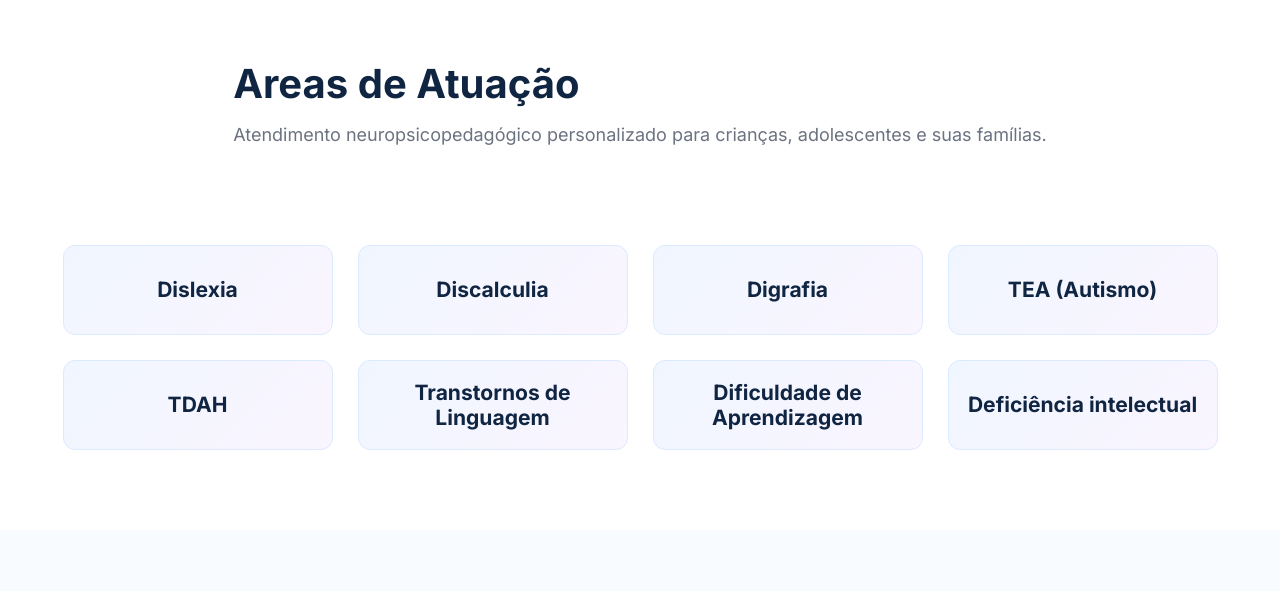
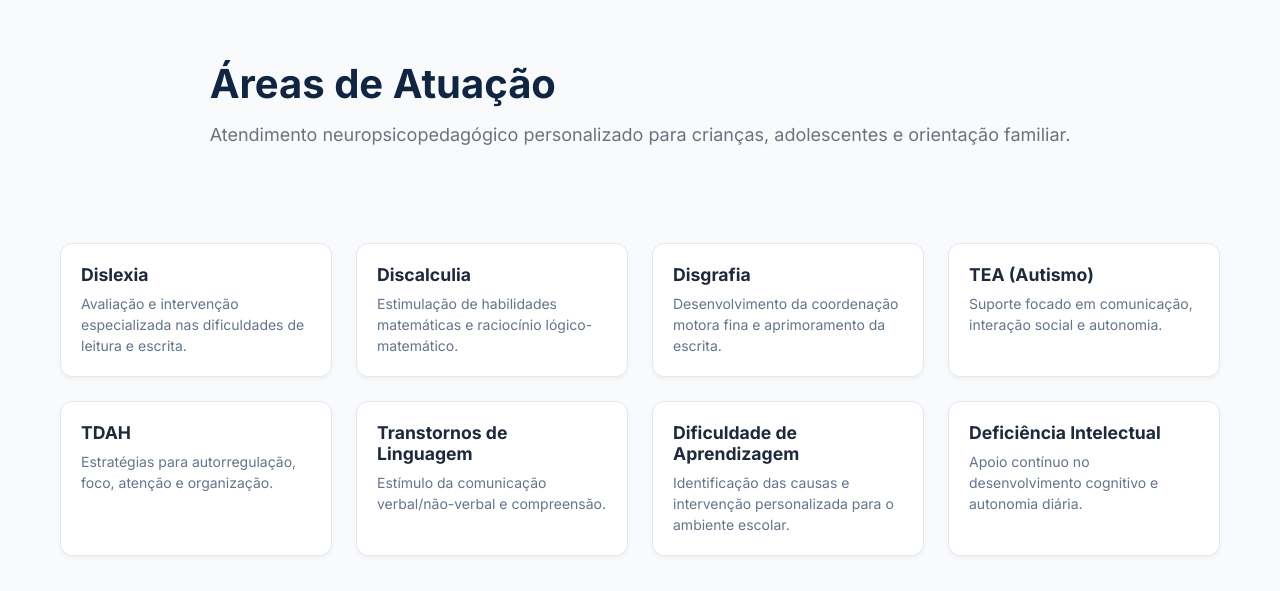
Before and after one commit to AlexandreAkkt/ErikaNeuropsicopedagoga, a React (Vite) app: page / in a window 1280 px wide. Shown: the part 2929-3520 px from the top of the page. Built offline with nearby package versions, Linux system fonts and the light colour scheme.

Commit message:
Melhorando a seção Areas

```diff
--- a/src/components/Areas/Areas.css
+++ b/src/components/Areas/Areas.css
@@ -1,6 +1,6 @@
 /* Seção inteira com a largura total e a cor de fundo */
 .areas-section {
-  background-color: #faf8f6;
+  background-color: #f8fafc; /* Um cinza-azulado muito suave que passa tom clínico e moderno */
   width: 100%;
 }
 
@@ -16,33 +16,31 @@
   display: flex;
   flex-direction: column;
   align-items: center;
-  gap: 15px;
-  margin-bottom: 50px;
+  gap: 12px;
+  margin-bottom: 48px;
   text-align: center;
 }
 
-/* Grid dos cards */
+/* Grid dos cards limpo e responsivo */
 .areas-grid {
-  display: flex;
-  flex-wrap: wrap;
-  justify-content: center;
-  gap: 25px;
+  display: grid;
+  grid-template-columns: repeat(auto-fit, minmax(260px, 1fr));
+  gap: 24px;
+  width: 100%;
 }
 
 /* Responsividade */
 @media (max-width: 768px) {
   .container {
-    padding: 60px 20px;
+    padding: 50px 20px;
   }
 
   .container-title {
-    gap: 10px;
-    margin-bottom: 30px;
+    margin-bottom: 32px;
   }
 
   .areas-grid {
-    flex-direction: column;
-    align-items: center;
-    gap: 20px;
+    grid-template-columns: 1fr; /* 1 card por linha em telas móbile */
+    gap: 16px;
   }
 }
--- a/src/components/Areas/Areas.jsx
+++ b/src/components/Areas/Areas.jsx
@@ -2,30 +2,65 @@ import "./Areas.css";
 import Title from "../Text/Title";
 import Card from "../Card/Card";
 
-let areas = [
-  "Dislexia",
-  "Discalculia",
-  "Digrafia",
-  "TEA (Autismo)",
-  "TDAH",
-  "Transtornos de Linguagem",
-  "Dificuldade de Aprendizagem",
-  "Deficiência intelectual"
+const areas = [
+  {
+    title: "Dislexia",
+    description:
+      "Avaliação e intervenção especializada nas dificuldades de leitura e escrita.",
+  },
+  {
+    title: "Discalculia",
+    description:
+      "Estimulação de habilidades matemáticas e raciocínio lógico-matemático.",
+  },
+  {
+    title: "Disgrafia",
+    description:
+      "Desenvolvimento da coordenação motora fina e aprimoramento da escrita.",
+  },
+  {
+    title: "TEA (Autismo)",
+    description: "Suporte focado em comunicação, interação social e autonomia.",
+  },
+  {
+    title: "TDAH",
+    description:
+      "Estratégias para autorregulação, foco, atenção e organização.",
+  },
+  {
+    title: "Transtornos de Linguagem",
+    description: "Estímulo da comunicação verbal/não-verbal e compreensão.",
+  },
+  {
+    title: "Dificuldade de Aprendizagem",
+    description:
+      "Identificação das causas e intervenção personalizada para o ambiente escolar.",
+  },
+  {
+    title: "Deficiência Intelectual",
+    description:
+      "Apoio contínuo no desenvolvimento cognitivo e autonomia diária.",
+  },
 ];
+
 function Areas() {
   return (
-    <section id="areas">
+    <section id="areas" className="areas-section">
       <div className="container">
         <div className="container-title">
           <Title
-            title="Areas de Atuação"
-            description="Atendimento neuropsicopedagógico personalizado para crianças, adolescentes e suas famílias."
+            title="Áreas de Atuação"
+            description="Atendimento neuropsicopedagógico personalizado para crianças, adolescentes e orientação familiar."
           />
         </div>
 
         <div className="areas-grid">
           {areas.map((area, index) => (
-            <Card key={index} title={area} />
+            <Card
+              key={index}
+              title={area.title}
+              description={area.description}
+            />
           ))}
         </div>
       </div>
--- a/src/components/Card/Card.css
+++ b/src/components/Card/Card.css
@@ -1,43 +1,28 @@
-/* Card individual */
-.area-card {
-  flex: 1 1 260px; /* Largura mínima de 260px e adapta automaticamente */
-  max-width: 270px; /* Largura máxima */
-
-  height: 90px; /* Altura do card */
-
-  display: flex; /* Centraliza o texto */
-  justify-content: center;
-  align-items: center;
-
-  border: 1px solid #dbeafe; /* Borda azul clara */
-  border-radius: 12px; /* Cantos arredondados */
-
-  background: linear-gradient(
-    135deg,
-    #f0f6ff,
-    #faf5ff
-  ); /* Fundo em degradê suave */
-
-  font-size: 18px; /* Tamanho do texto */
-  font-weight: 600; /* Texto em seminegrito */
-  color: #102542; /* Cor do texto */
-
-  cursor: default; /* Cursor padrão */
+.card {
+  background-color: #ffffff;
+  border: 1px solid #e2e8f0;
+  border-radius: 12px;
+  padding: 20px;
+  text-align: left;
+  box-shadow: 0 2px 4px rgba(0, 0, 0, 0.04);
+  transition:
+    transform 0.2s ease,
+    box-shadow 0.2s ease;
 }
 
-h3 {
-  text-align: center; /* Centraliza o texto */
+.card:hover {
+  transform: translateY(-3px);
+  box-shadow: 0 10px 15px -3px rgba(0, 0, 0, 0.08);
 }
 
-/* Quando passar o mouse */
-/* Se não quiser efeito nenhum, pode apagar esse bloco */
+.card h3 {
+  font-size: 1.1rem;
+  color: #1e293b;
+  margin-bottom: 8px;
+}
 
-
-/* Responsividade para telas menores */
-@media (max-width: 768px) {
-  .area-card {
-    flex: 1 1 100%;
-    max-width: 100%;
-    font-size: 16px;
-  }
+.card p {
+  font-size: 0.875rem;
+  color: #64748b;
+  line-height: 1.5;
 }
--- a/src/components/Card/Card.jsx
+++ b/src/components/Card/Card.jsx
@@ -1,9 +1,11 @@
-/* eslint-disable react/prop-types */
+// src/components/Card/Card.jsx
 import "./Card.css";
-function Card({ title }) {
+
+function Card({ title, description }) {
   return (
-    <div className="area-card">
+    <div className="card">
       <h3>{title}</h3>
+      {description && <p>{description}</p>}
     </div>
   );
 }
```
